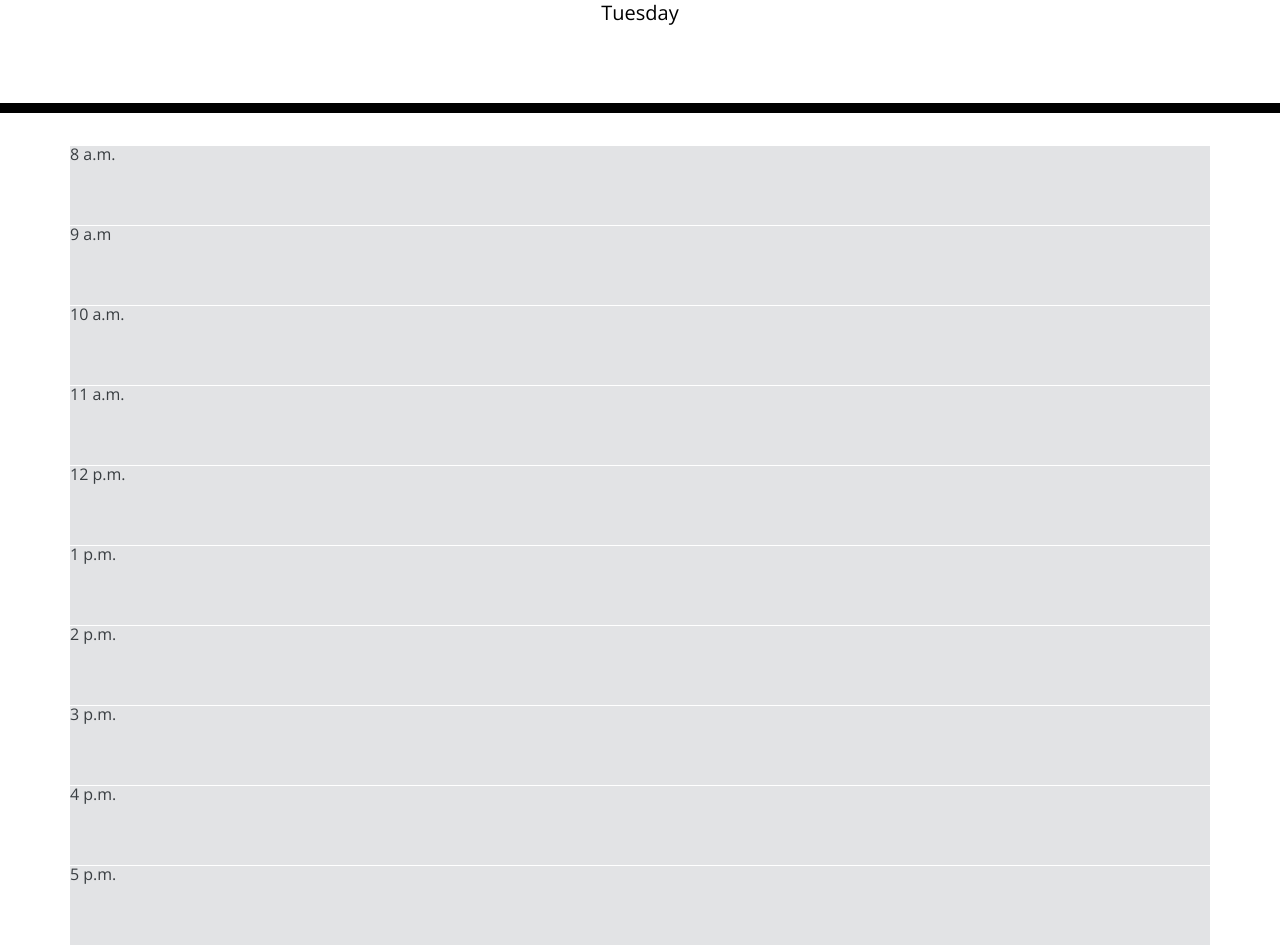
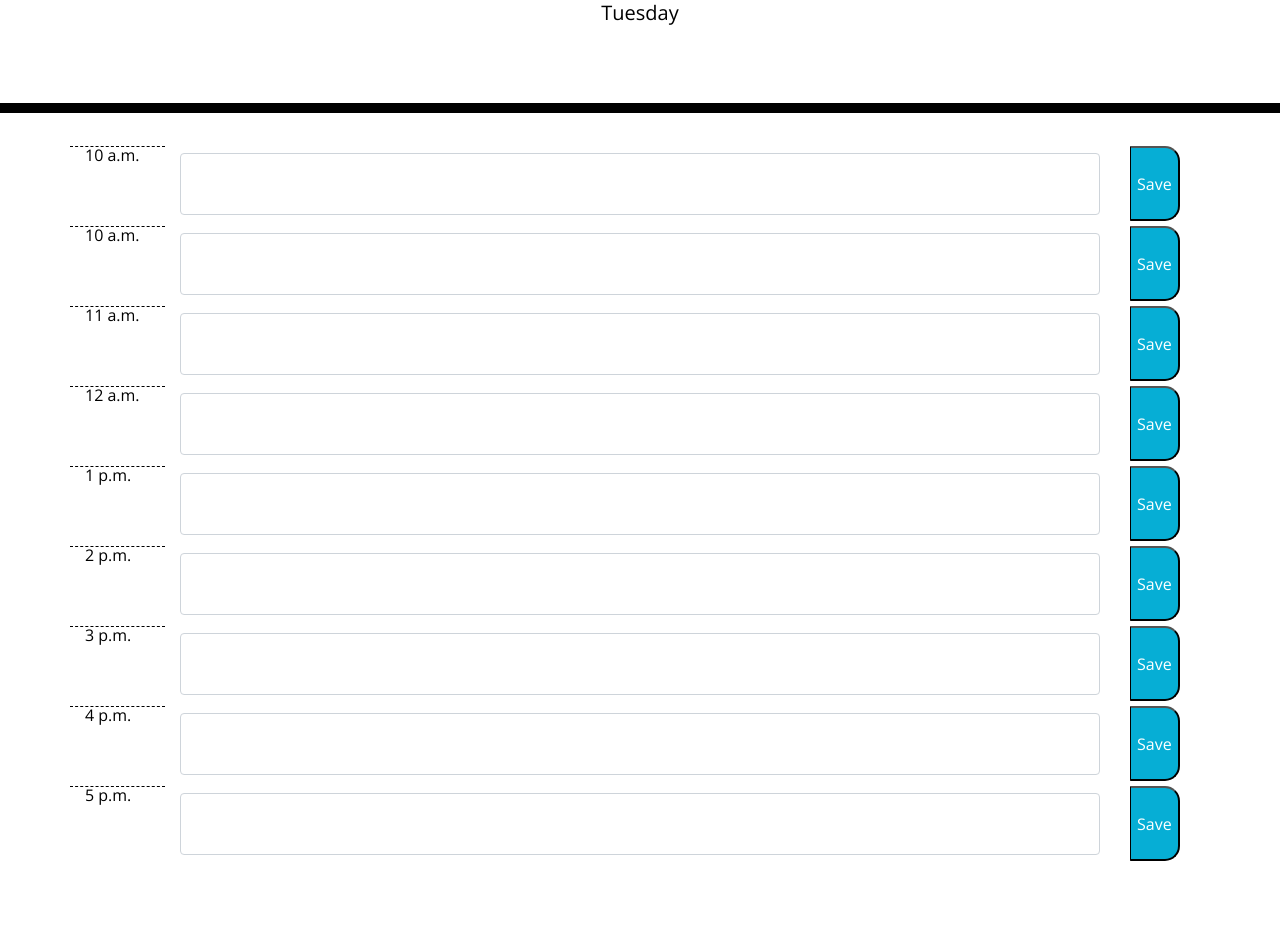
Before and after one commit to pcondori1996/Module5_HW, a plain HTML site: page index.html in a window 1280 px wide. Shown: the part 227-1172 px from the top of the page. After the commit the page ends 1142 px from the top, so only its background shows below. Drawn offline with nearby package versions, Linux system fonts and the light colour scheme.

Commit message:
Second Draft. UI improved. Some JS in progress

```diff
--- a/index.html
+++ b/index.html
@@ -30,19 +30,75 @@
       <p id="currentDayOfWeek" class="lead"></p>
     </header>
     <div class="container">
-      <div class="row alert-secondary">8 a.m.</div>
-      <div class="row alert-secondary">9 a.m </div>
-      <div class="row alert-secondary">10 a.m.</div>
-      <div class="row alert-secondary">11 a.m.</div>
-      <div class="row alert-secondary">12 p.m.</div>
-      <div class="row alert-secondary">1 p.m.</div>
-      <div class="row alert-secondary">2 p.m.</div>
-      <div class="row alert-secondary">3 p.m.</div>
-      <div class="row alert-secondary">4 p.m.</div>
-      <div class="row alert-secondary">5 p.m.</div>
-      <!-- Timeblocks go here -->
+      <div class="row ">
+        <div class="col-sm-1 hour">10 a.m.</div>
+        <div class ="col-sm-10 textarea" id = "Time9">
+          <textarea class ="form-control w-100"></textarea>
+        </div>
+        <div class="col-sm-1"><button class="saveBtn">Save</button></div>
+      </div>
+
+      <div class="row ">
+        <div class="col-sm-1 hour" >10 a.m.</div>
+        <div class ="col-sm-10 textarea" id = "Time10">
+          <textarea class ="form-control w-100"></textarea>
+        </div>
+        <div class="col-sm-1"><button class="saveBtn">Save</button></div>
+      </div>
+      <div class="row ">
+        <div class="col-sm-1 hour">11 a.m.</div>
+        <div class ="col-sm-10 textarea" id = "Time11">
+          <textarea class ="form-control w-100"></textarea>
+        </div>
+        <div class="col-sm-1"><button class="saveBtn">Save</button></div>
+      </div>
+      <div class="row ">
+        <div class="col-sm-1 hour">12 a.m.</div>
+        <div class ="col-sm-10 textarea" id = "Time12">
+          <textarea class ="form-control w-100"></textarea>
+        </div>
+        <div class="col-sm-1"><button class="saveBtn">Save</button></div>
+      </div>
+      <div class="row ">
+        <div class="col-sm-1 hour">1 p.m.</div>
+        <div class ="col-sm-10 textarea" id = "Time1">
+          <textarea class ="form-control w-100"></textarea>
+        </div>
+        <div class="col-sm-1"><button class="saveBtn">Save</button></div>
+      </div>
+      <div class="row ">
+        <div class="col-sm-1 hour">2 p.m.</div>
+        <div class ="col-sm-10 textarea" id = "Time2">
+          <textarea class ="form-control w-100"></textarea>
+        </div>
+        <div class="col-sm-1"><button class="saveBtn">Save</button></div>
+      </div>
+      <div class="row ">
+        <div class="col-sm-1 hour">3 p.m.</div>
+        <div class ="col-sm-10 textarea" id = "Time3">
+          <textarea class ="form-control w-100"></textarea>
+        </div>
+        <div class="col-sm-1"><button class="saveBtn">Save</button></div>
+      </div>
+      <div class="row ">
+        <div class="col-sm-1 hour">4 p.m.</div>
+        <div class ="col-sm-10 textarea" id = "Time4">
+          <textarea class ="form-control w-100"></textarea>
+        </div>
+        <div class="col-sm-1"><button class="saveBtn">Save</button></div>
+      </div>
+      <div class="row ">
+        <div class="col-sm-1 hour">5 p.m.</div>
+        <div class ="col-sm-10 textarea" id = "Time5">
+          <textarea class ="form-control w-100"></textarea>
+        </div>
+        <div class="col-sm-1"><button class="saveBtn">Save</button></div>
+      </div>
 
 
+
+
+      <!-- Timeblocks go here -->
     </div>
     <script src="https://momentjs.com/downloads/moment-with-locales.js"></script>
 
--- a/script.js
+++ b/script.js
@@ -1,4 +1,7 @@
-
+var index = 0;
+var time = moment();
+var container = $('.container');
+var currentHour = moment().hour();
 
 
 //Time and Day updater Interval Using Momennt.js
@@ -7,6 +10,32 @@ var timerUpdater = setInterval(() => {
     $('#currentDayOfWeek').text(moment().format('dddd'))
 }, 1000);
 
+console.log(container);
+
+var TextBoxes = ["#Time9","#Time10", "#Time11", "#Time12", "#Time1", "#Time2", "#Time3", "#Time4", "#Time5"];
+var militarTime = [9, 10, 11, 12, 13, 14, 15, 16, 17];
+
+
+
+index = 0;
+function timerComparer () {
+   for (i = 0; i < TextBoxes.length ; i++)
+console.log(currentHour);
+console.log(militarTime);
+   if (militarTime[i] > currentHour) {
+    $(TextBoxes[i]).addClass("future")
+   } else if (militarTime[i] === currentHour) {
+    $(TextBoxes[i]).addClass("present");
+   } else {
+    $(TextBoxes[i]).addClass("past");
+   }
+   }
+
+   timerComparer();
+
+
+
+
 // adding date and live clock to header
 //var dailyClock = setInterval(() => {
  //   $('#currentDay').text(moment().format('ddd MM/DD - hh:mm:ss a'))
--- a/style.css
+++ b/style.css
@@ -10,7 +10,8 @@ textarea {
   resize: none;
   color: #000000;
   border-left: 1px solid black;
-  padding: 10px;
+  position: relative;
+  bottom: 25px;
 }
 
 .jumbotron {
@@ -44,6 +45,7 @@ textarea {
   background-color: #ffffff;
   color: #000000;
   border-top: 1px dashed #000000;
+  height: 75px;
 }
 
 .past {
@@ -67,6 +69,7 @@ textarea {
   border-bottom-right-radius: 15px;
   background-color: #06aed5;
   color: white;
+  height: 75px;
 }
 
 .saveBtn i:hover {
```
